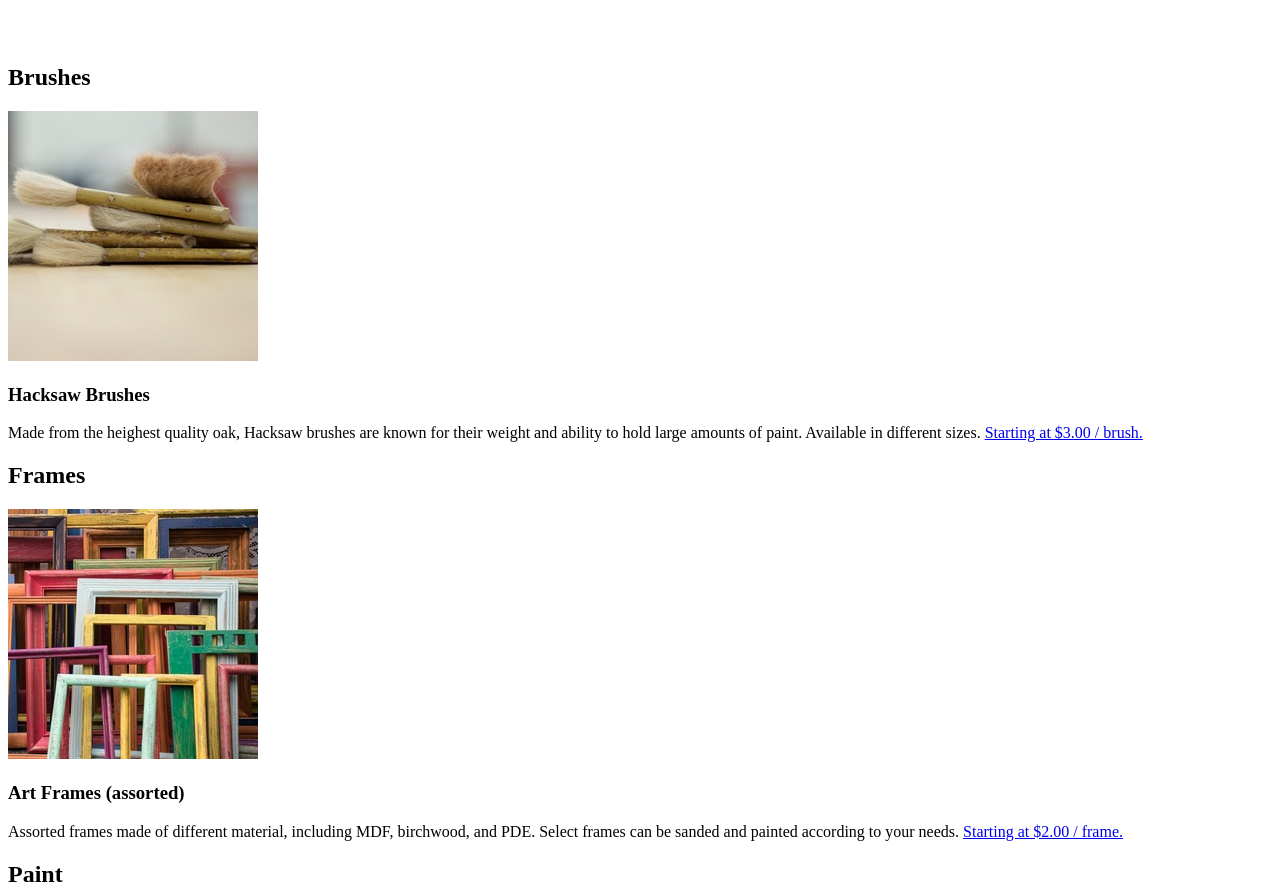
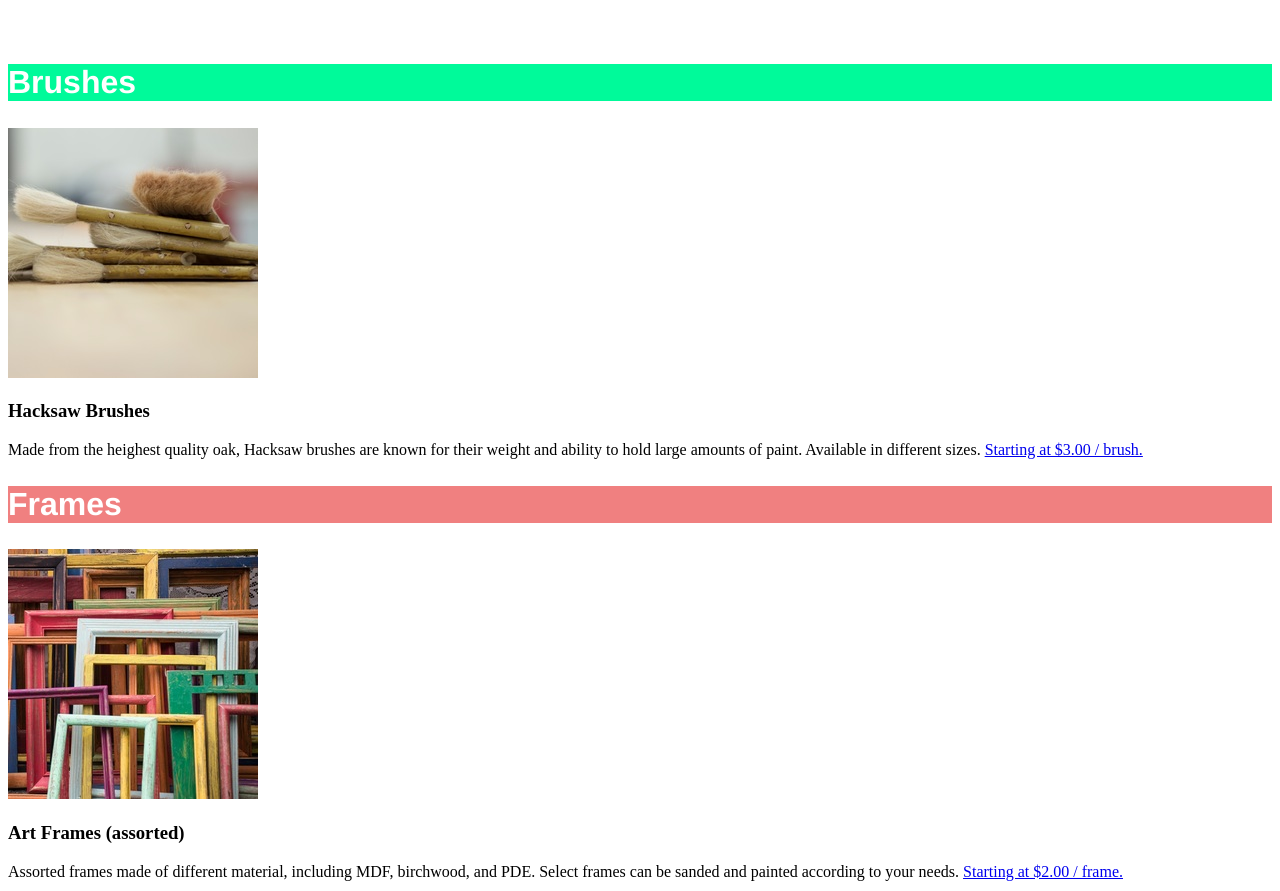
Before and after one commit to RobotTooth/dasmotos_arts_and_crafts, a plain HTML site: page index.html in a window 1280 px wide. Shown: the part 185-1076 px from the top of the page. Drawn offline with Linux system fonts and the light colour scheme.

Commit message:
h2 styling added

```diff
--- a/index.html
+++ b/index.html
@@ -8,15 +8,15 @@
 </head>
 <body>
     <h1>Dasmoto's Arts and Crafts</h1>
-    <h2>Brushes</h2>
+    <h2 class="brushes">Brushes</h2>
     <img src="resources\images\hacksaw.jpeg">
     <h3>Hacksaw Brushes</h3>
     <p>Made from the heighest quality oak, Hacksaw brushes are known for their weight and ability to hold large amounts of paint. Available in different sizes. <a href="#">Starting at $3.00 / brush.</a></p>
-    <h2>Frames</h2>
+    <h2 class="frames">Frames</h2>
     <img src="resources\images\frames.jpeg">
     <h3>Art Frames (assorted)</h3>
     <p>Assorted frames made of different material, including MDF, birchwood, and PDE. Select frames can be sanded and painted according to your needs. <a href="#"">Starting at $2.00 / frame.</a></p>
-    <h2>Paint</h1>
+    <h2 class="paint">Paint</h1>
     <img src="resources\images\finnish.jpeg">
     <h3>Clean Finnish Paint</h3>
     <p>Imported from Finland. Over 256 colors available in store, varying in quantity (1 Oz. to 8 Oz.). Clean finnish paint binds to canvas, increaing the finnish and longeivty of any artwork. <a href"#">Staring at $5.00 / tube.</a></p>
--- a/resources/css/index.css
+++ b/resources/css/index.css
@@ -6,3 +6,19 @@ h1 {
     font-weight: bold;
     text-align: center;
 }
+
+h2 {
+    font-family: Helvetica;
+    font-size: 32px;
+    font-weight: bold;
+    color: white;
+}
+.brushes {
+    background-color: mediumspringgreen;
+}
+.frames {
+    background-color: lightcoral;
+}
+.paint {
+    background-color: skyblue;
+}
```
